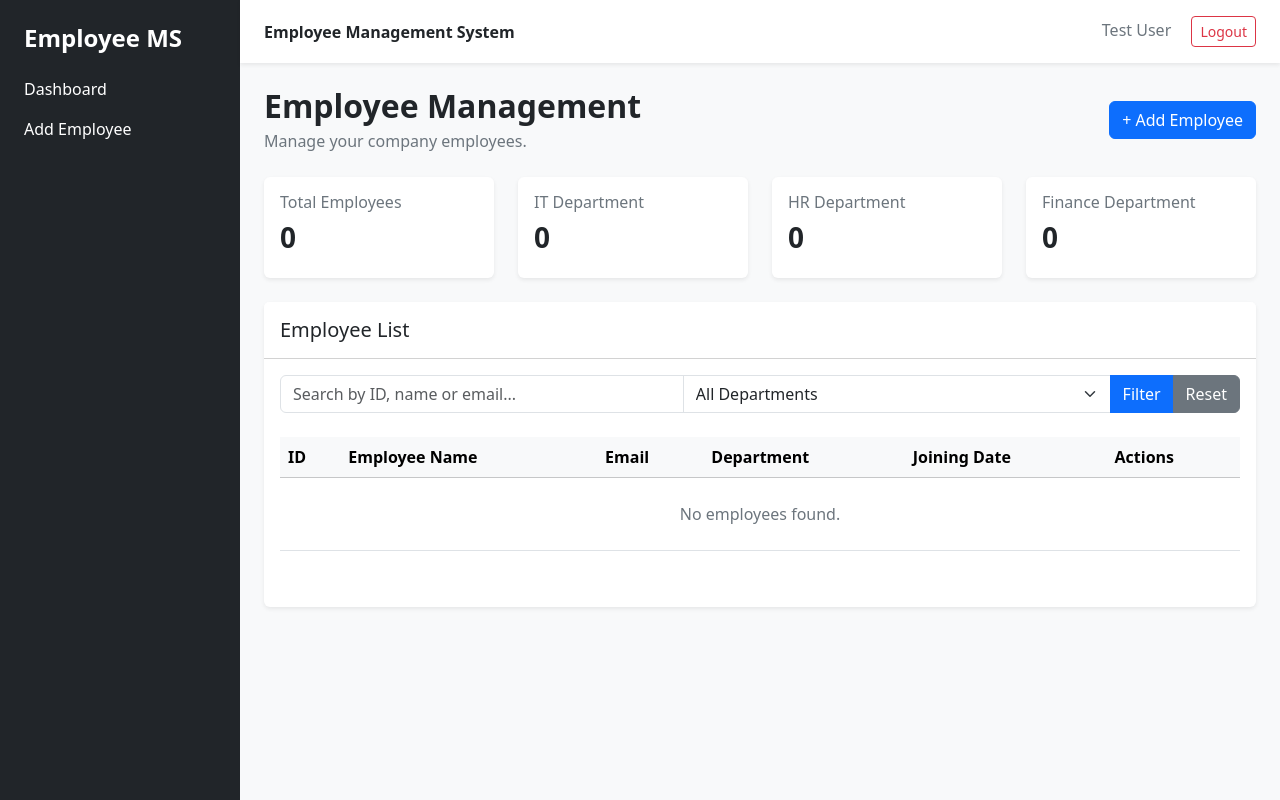
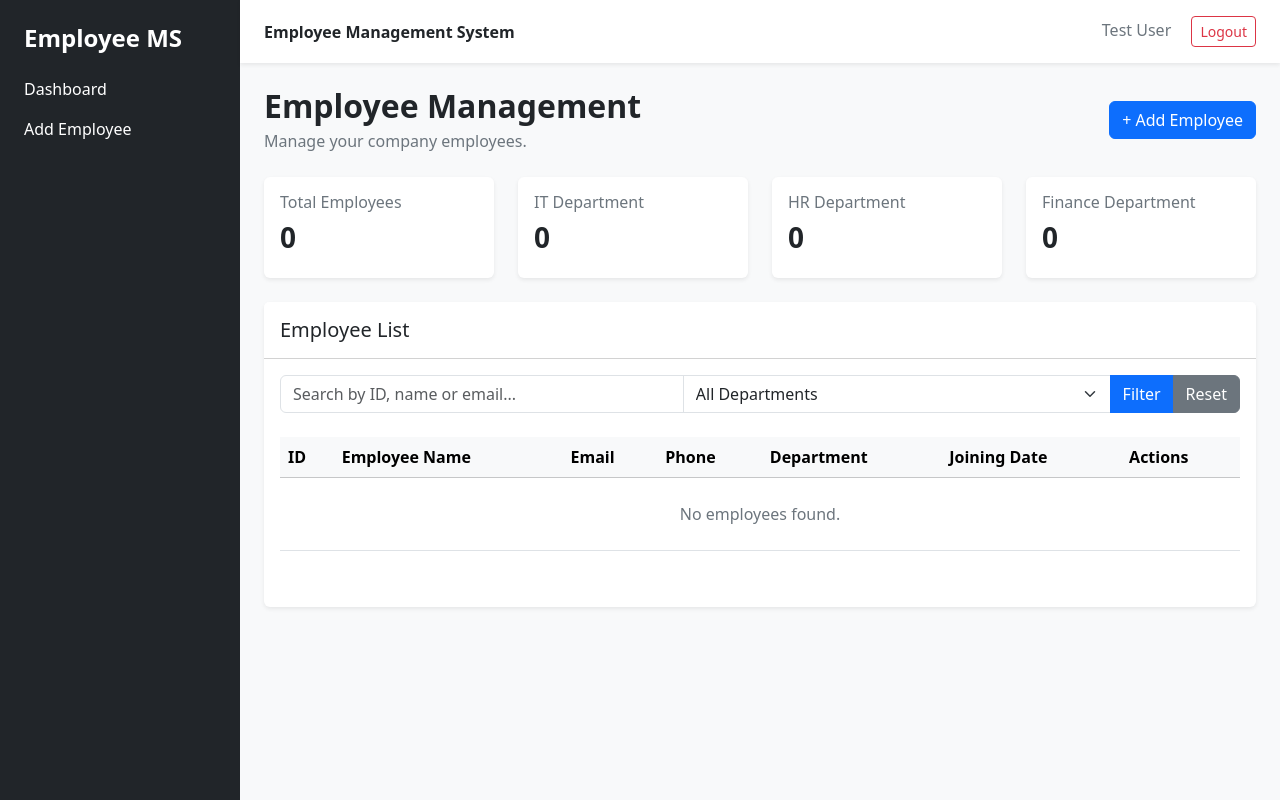
Before and after one commit to onkarpandit-cmd/EmployeeManagementLaravel, a Laravel app: page /employees in a window 1280 px wide. Run offline with Laravel 12, Linux system fonts and the light colour scheme; a user stored in the database is signed in; data comes from the database, SQL or seed files in the repository; data that the repository does not hold is empty.

Commit message:
Add phone number to employee list

```diff
--- a/resources/views/employees/index.blade.php
+++ b/resources/views/employees/index.blade.php
@@ -144,6 +144,7 @@
                         <th>ID</th>
                         <th>Employee Name</th>
                         <th>Email</th>
+                        <th>Phone</th>
                         <th>Department</th>
                         <th>Joining Date</th>
                         <th>Actions</th>
@@ -162,6 +163,8 @@
                             </td>
 
                             <td>{{ $employee->email }}</td>
+
+                            <td>{{ $employee->phone ?: 'N/A' }}</td>
 
                             <td>
                                 <span class="badge bg-primary">
@@ -200,7 +203,7 @@
                     @empty
 
                         <tr>
-                            <td colspan="6" class="text-center text-secondary py-4">
+                            <td colspan="7" class="text-center text-secondary py-4">
                                 No employees found.
                             </td>
                         </tr>
```
